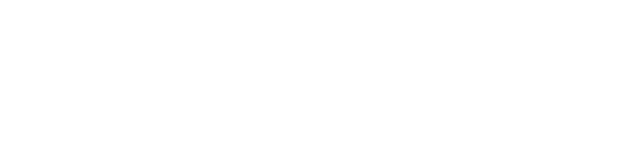
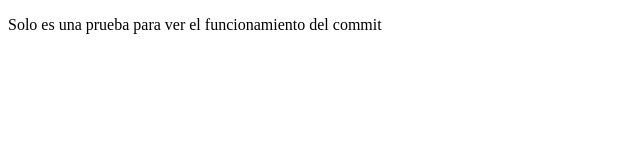
Before and after one commit to Felipe322/proyecto-git, a plain HTML site: page index.html in a window 1280 px wide. Shown: the whole page, without its empty margins (0-640 px from the left). Drawn offline with Linux system fonts and the light colour scheme.

Commit message:
Version 0.0.2.

```diff
--- a/index.html
+++ b/index.html
@@ -4,6 +4,6 @@
 	<title>Hola desde Git</title>
 </head>
 <body>
-
+<p>Solo es una prueba para ver el funcionamiento del commit</p>
 </body>
 </html>
```
